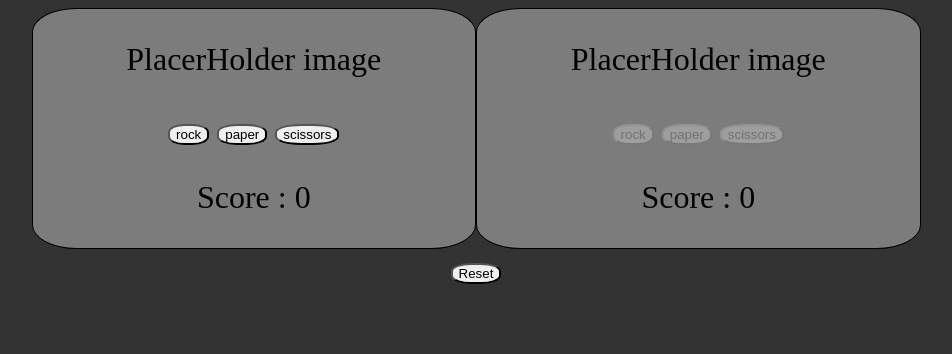
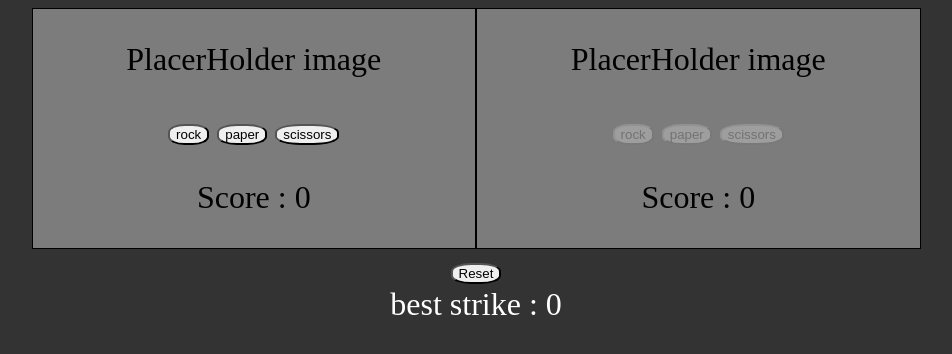
Before and after one commit to SacleuxBenoit/ShiFuMi, a PHP site: page / in a window 1280 px wide. Shown: the top 354 px of the page, without its empty margins (164-1116 px from the left). Run offline with PHP 8.4, Linux system fonts and the light colour scheme.

Commit message:
delete border-radius + create div displayBestStrike in index.html && get the id in script.js

```diff
--- a/css/index.css
+++ b/css/index.css
@@ -4,7 +4,8 @@ body{
     grid-template-areas:
     '. player bot .'
     '. result result .'
-    '. divButtonPlayAgain divButtonPlayAgain .';
+    '. divButtonPlayAgain divButtonPlayAgain .'
+    '. displayBestStrike displayBestStrike .';
     font-size: 2em;
     background-color: rgb(51, 51, 51);
 }
@@ -12,14 +13,12 @@ body{
 #player{
     grid-area: player;
     border: 1px solid black;
-    border-radius: 10%;
     background-color: rgb(124, 124, 124);
 }
 
 #bot{
     grid-area: bot;
     border: 1px solid black;
-    border-radius: 10%;
     background-color: rgb(124, 124, 124);
 }
 
@@ -32,6 +31,11 @@ body{
     grid-area:  divButtonPlayAgain;
 }
 
+#displayBestStrike{
+    grid-area: displayBestStrike;
+    color: white;
+}
+
 button{
     border-radius: 40%;
 }
--- a/index.html
+++ b/index.html
@@ -38,7 +38,7 @@
     </div>
 
     <div id="result"></div>
-
+    <di id="displayBestStrike">best strike : 0</di>
     <div id="divButtonReset">
         <button id="buttonReset" onclick="buttonReset()">Reset</button>
     </div>
--- a/js/script.js
+++ b/js/script.js
@@ -1,6 +1,7 @@
 let player = document.getElementById('player');
 let bot = document.getElementById('bot');
 let result = document.getElementById('result');
+let displayBestStrike = document.getElementById('displayBestStrike')
 
 let choicePlayerImages = document.getElementById('choicePlayerImages');
 let choiceBotImages = document.getElementById('choiceBotImages');
@@ -20,6 +21,7 @@ let paragraphScoreBot = document.getElementById('paragraphScoreBot');
 
 let scorePlayer = 0;
 let scoreBot = 0;
+let strike = 0;
 
 // function button
 
```
